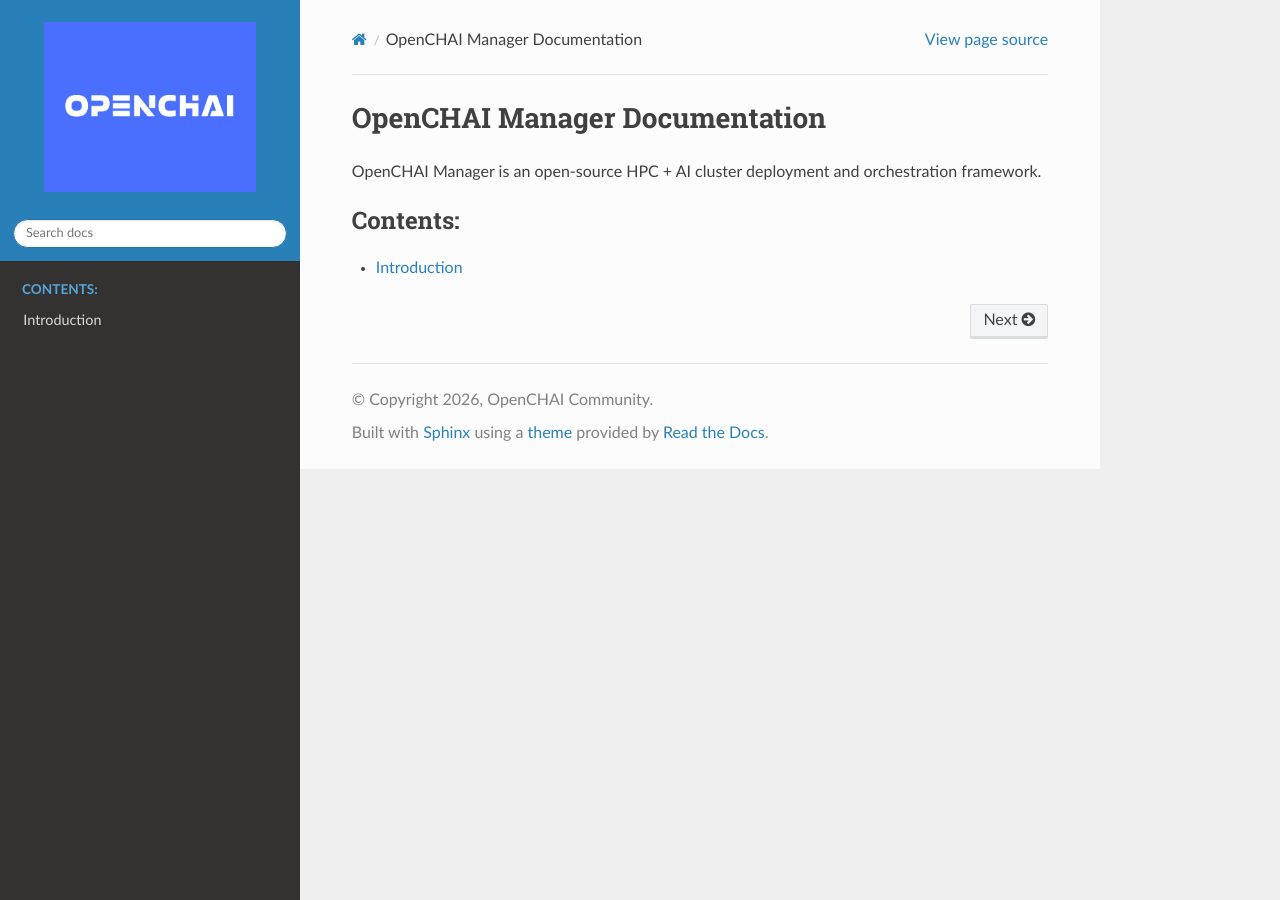
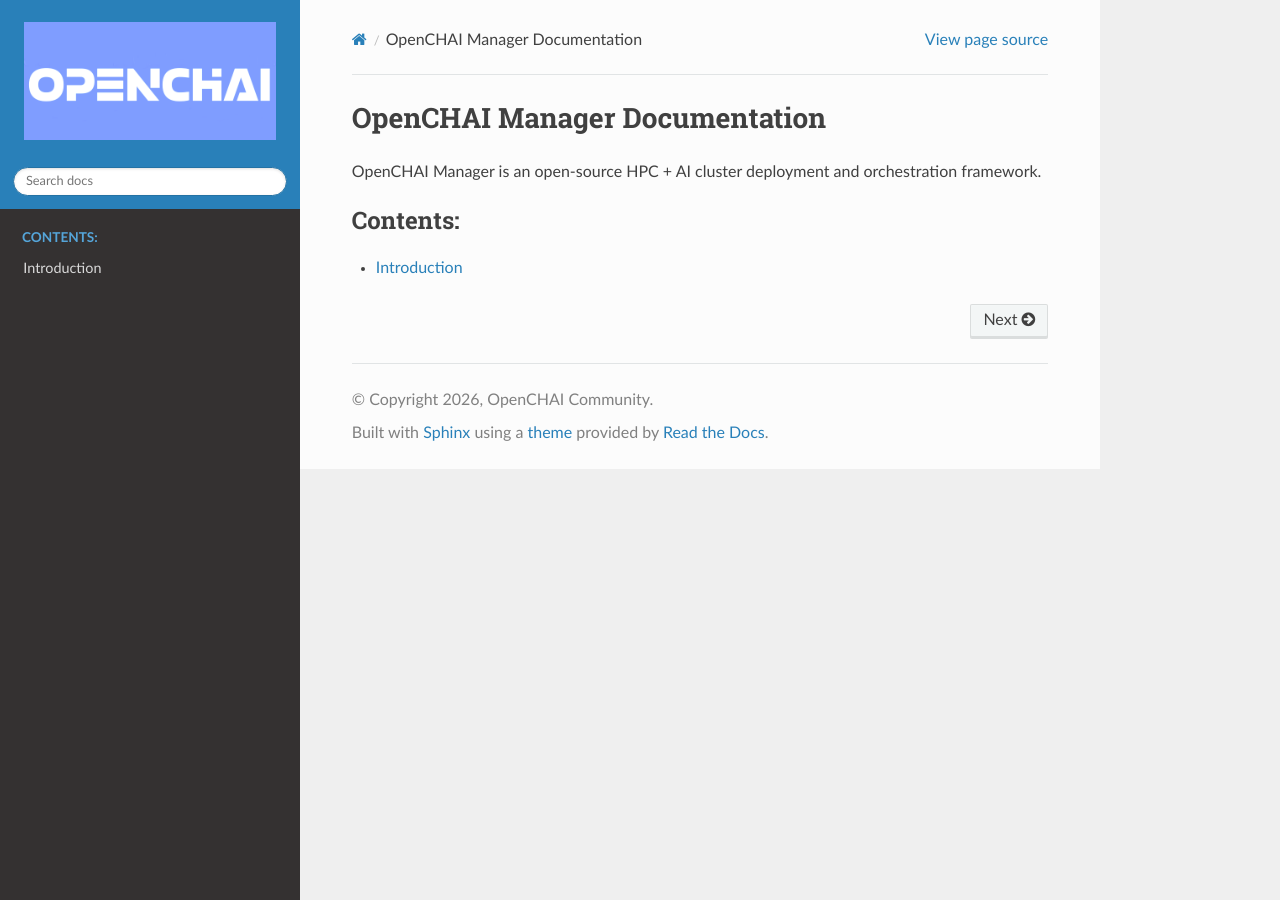
Before and after one commit to OpenHPC-AI/OpenCHAI, a Sphinx documentation site: the page built from docs/index.rst, in a window 1280 px wide. Built offline with Sphinx 7.4.7 and the Read the Docs theme 3.1.0, drawn with Linux system fonts in a browser that asks for light colours.

Commit message:
Update conf.py

```diff
--- a/docs/conf.py
+++ b/docs/conf.py
@@ -59,7 +59,7 @@
 html_theme = "sphinx_rtd_theme"
 
 html_short_title = "OpenCHAI"
-html_logo = "_static/openchai_manager_tool_logo.png"
+html_logo = "_static/openchai_tool_logo.png"
 html_static_path = ["_static"]
 
 html_theme_options = {
```
